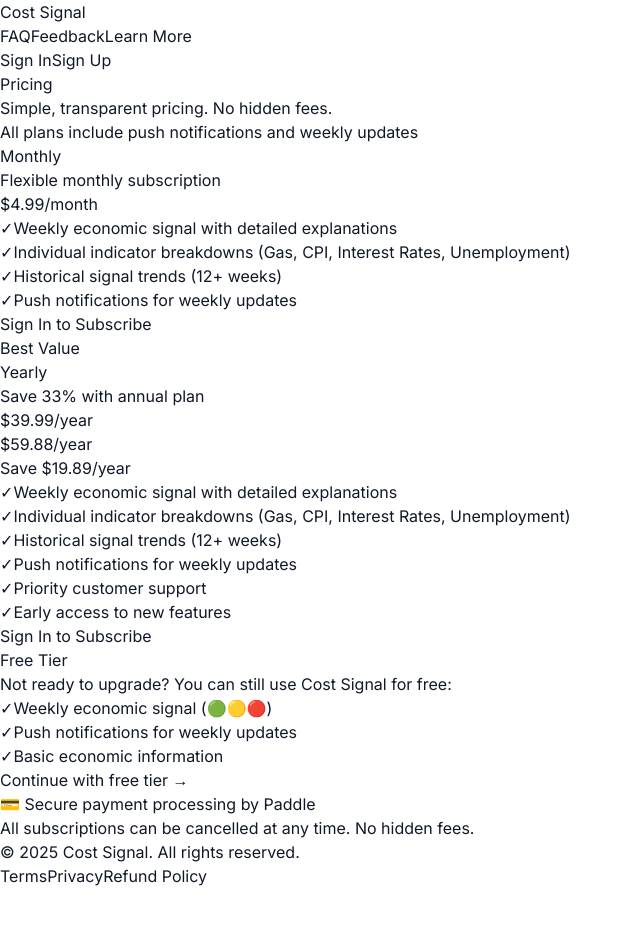
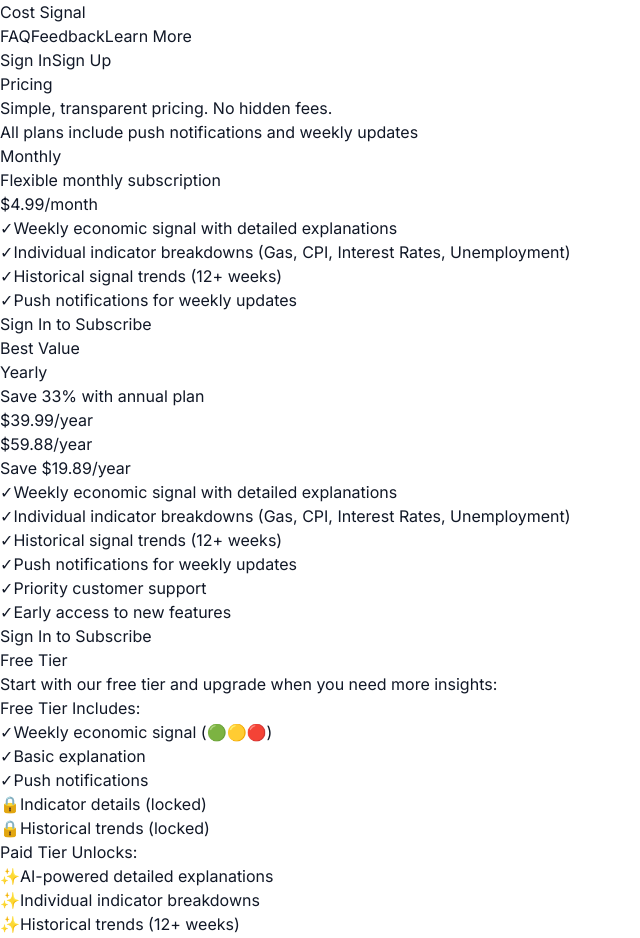
Before and after one commit to JinBongJun/cost-signal, a Next.js app: page /pricing in a window 1280 px wide. Shown: the top 938 px of the page, without its empty margins (0-640 px from the left). Before the commit the page ends 888 px from the top, so only its background shows below. Built offline with nearby package versions, Linux system fonts and the light colour scheme; no server answers.

Commit message:
Enhance free tier value proposition - Add basic explanation, show locked indicators, improve Free vs Paid comparison

```diff
--- a/app/api/signal/route.ts
+++ b/app/api/signal/route.ts
@@ -82,13 +82,32 @@
         })),
       });
     } else {
-      // Free tier: only overall signal (no explanation, no indicators)
+      // Free tier: basic explanation (template-based) + locked indicators preview
+      const indicators = await db.getIndicatorsForWeek(signal.week_start);
+
+      // Generate basic explanation for free tier (template-based, no AI)
+      const riskCount = signal.risk_count;
+      let basicExplanation = '';
+      if (riskCount === 0) {
+        basicExplanation = 'This week\'s economic indicators show typical patterns with no unusual cost pressures affecting everyday expenses.';
+      } else if (riskCount === 1) {
+        basicExplanation = 'One economic indicator shows increased cost pressure this week, while others remain stable.';
+      } else {
+        basicExplanation = 'Multiple economic indicators show increased cost pressure this week, suggesting broader changes in everyday expenses.';
+      }
+
+      // Return indicators as "locked" for free tier (show structure but not values)
       return NextResponse.json({
         week_start: signal.week_start,
         overall_status: signal.overall_status,
         risk_count: signal.risk_count,
-        // explanation: null, // Free tier doesn't get explanation
-        // indicators: [], // Free tier doesn't get indicators
+        explanation: basicExplanation, // Basic template-based explanation
+        explanation_type: 'basic', // Indicate this is a basic explanation
+        indicators: indicators.map(ind => ({
+          type: ind.indicator_type,
+          locked: true, // Mark as locked for free tier
+          status: ind.status, // Show status but not values
+        })),
       });
     }
   } catch (error) {
--- a/app/pricing/page.tsx
+++ b/app/pricing/page.tsx
@@ -175,22 +175,60 @@
             <div className="text-center">
               <h3 className="text-2xl font-semibold mb-2 text-gray-900 dark:text-white">Free Tier</h3>
               <p className="text-gray-600 dark:text-gray-400 mb-6">
-                Not ready to upgrade? You can still use Cost Signal for free:
+                Start with our free tier and upgrade when you need more insights:
               </p>
-              <ul className="space-y-3 text-gray-700 dark:text-gray-300 mb-6 max-w-md mx-auto">
-                <li className="flex items-center justify-center gap-2">
-                  <span className="text-green-500 dark:text-green-400 text-lg">✓</span>
-                  <span>Weekly economic signal (🟢🟡🔴)</span>
-                </li>
-                <li className="flex items-center justify-center gap-2">
-                  <span className="text-green-500 dark:text-green-400 text-lg">✓</span>
-                  <span>Push notifications for weekly updates</span>
-                </li>
-                <li className="flex items-center justify-center gap-2">
-                  <span className="text-green-500 dark:text-green-400 text-lg">✓</span>
-                  <span>Basic economic information</span>
-                </li>
-              </ul>
+              <div className="grid grid-cols-1 md:grid-cols-2 gap-6 max-w-3xl mx-auto mb-6">
+                <div className="text-left">
+                  <h4 className="font-semibold text-gray-900 dark:text-white mb-3">Free Tier Includes:</h4>
+                  <ul className="space-y-2 text-sm text-gray-700 dark:text-gray-300">
+                    <li className="flex items-start gap-2">
+                      <span className="text-green-500 dark:text-green-400 text-lg flex-shrink-0">✓</span>
+                      <span>Weekly economic signal (🟢🟡🔴)</span>
+                    </li>
+                    <li className="flex items-start gap-2">
+                      <span className="text-green-500 dark:text-green-400 text-lg flex-shrink-0">✓</span>
+                      <span>Basic explanation</span>
+                    </li>
+                    <li className="flex items-start gap-2">
+                      <span className="text-green-500 dark:text-green-400 text-lg flex-shrink-0">✓</span>
+                      <span>Push notifications</span>
+                    </li>
+                    <li className="flex items-start gap-2">
+                      <span className="text-gray-400 dark:text-gray-600 text-lg flex-shrink-0">🔒</span>
+                      <span className="text-gray-500 dark:text-gray-500">Indicator details (locked)</span>
+                    </li>
+                    <li className="flex items-start gap-2">
+                      <span className="text-gray-400 dark:text-gray-600 text-lg flex-shrink-0">🔒</span>
+                      <span className="text-gray-500 dark:text-gray-500">Historical trends (locked)</span>
+                    </li>
+                  </ul>
+                </div>
+                <div className="text-left">
+                  <h4 className="font-semibold text-gray-900 dark:text-white mb-3">Paid Tier Unlocks:</h4>
+                  <ul className="space-y-2 text-sm text-gray-700 dark:text-gray-300">
+                    <li className="flex items-start gap-2">
+                      <span className="text-blue-500 dark:text-blue-400 text-lg flex-shrink-0">✨</span>
+                      <span>AI-powered detailed explanations</span>
+                    </li>
+                    <li className="flex items-start gap-2">
+                      <span className="text-blue-500 dark:text-blue-400 text-lg flex-shrink-0">✨</span>
+                      <span>Individual indicator breakdowns</span>
+                    </li>
+                    <li className="flex items-start gap-2">
+                      <span className="text-blue-500 dark:text-blue-400 text-lg flex-shrink-0">✨</span>
+                      <span>Historical trends (12+ weeks)</span>
+                    </li>
+                    <li className="flex items-start gap-2">
+                      <span className="text-blue-500 dark:text-blue-400 text-lg flex-shrink-0">✨</span>
+                      <span>Priority customer support</span>
+                    </li>
+                    <li className="flex items-start gap-2">
+                      <span className="text-blue-500 dark:text-blue-400 text-lg flex-shrink-0">✨</span>
+                      <span>Early access to new features</span>
+                    </li>
+                  </ul>
+                </div>
+              </div>
               <Link href="/">
                 <Button variant="primary" className="min-h-[48px]">
                   Continue with free tier →
```
Also changed, not shown: app/page.tsx (+6 -4 lines), components/SignalCard.tsx (+86 -29 lines).
